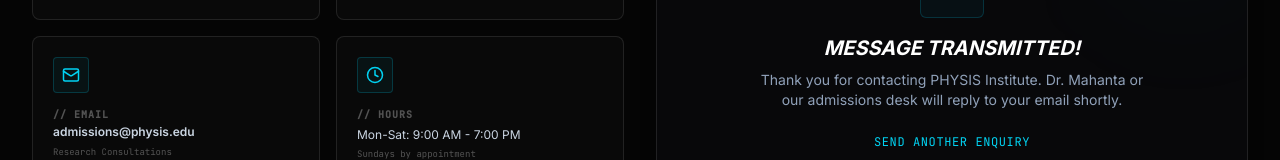
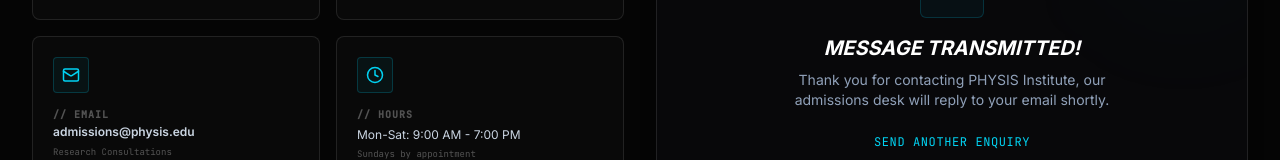
Before and after one commit to wien2kphy/physis, a React (Vite) app: page / in a window 1280 px wide. Both pictures are taken after typing "Sample", "name@example.com", "Sample" into the empty fields and a click on the button "SEND MESSAGE". Shown: the part 7584-7744 px from the top of the page. Built offline with nearby package versions, Linux system fonts and the light colour scheme.

Commit message:
Update success message in ContactForm component

```diff
--- a/src/components/ContactForm.tsx
+++ b/src/components/ContactForm.tsx
@@ -59,7 +59,7 @@
           <div className="space-y-2">
             <h4 className="text-xl font-bold uppercase italic text-white">Message Transmitted!</h4>
             <p className="text-sm text-slate-400 max-w-sm font-sans">
-              Thank you for contacting PHYSIS Institute. Dr. Mahanta or our admissions desk will reply to your email shortly.
+              Thank you for contacting PHYSIS Institute, our admissions desk will reply to your email shortly.
             </p>
           </div>
           <button
```
